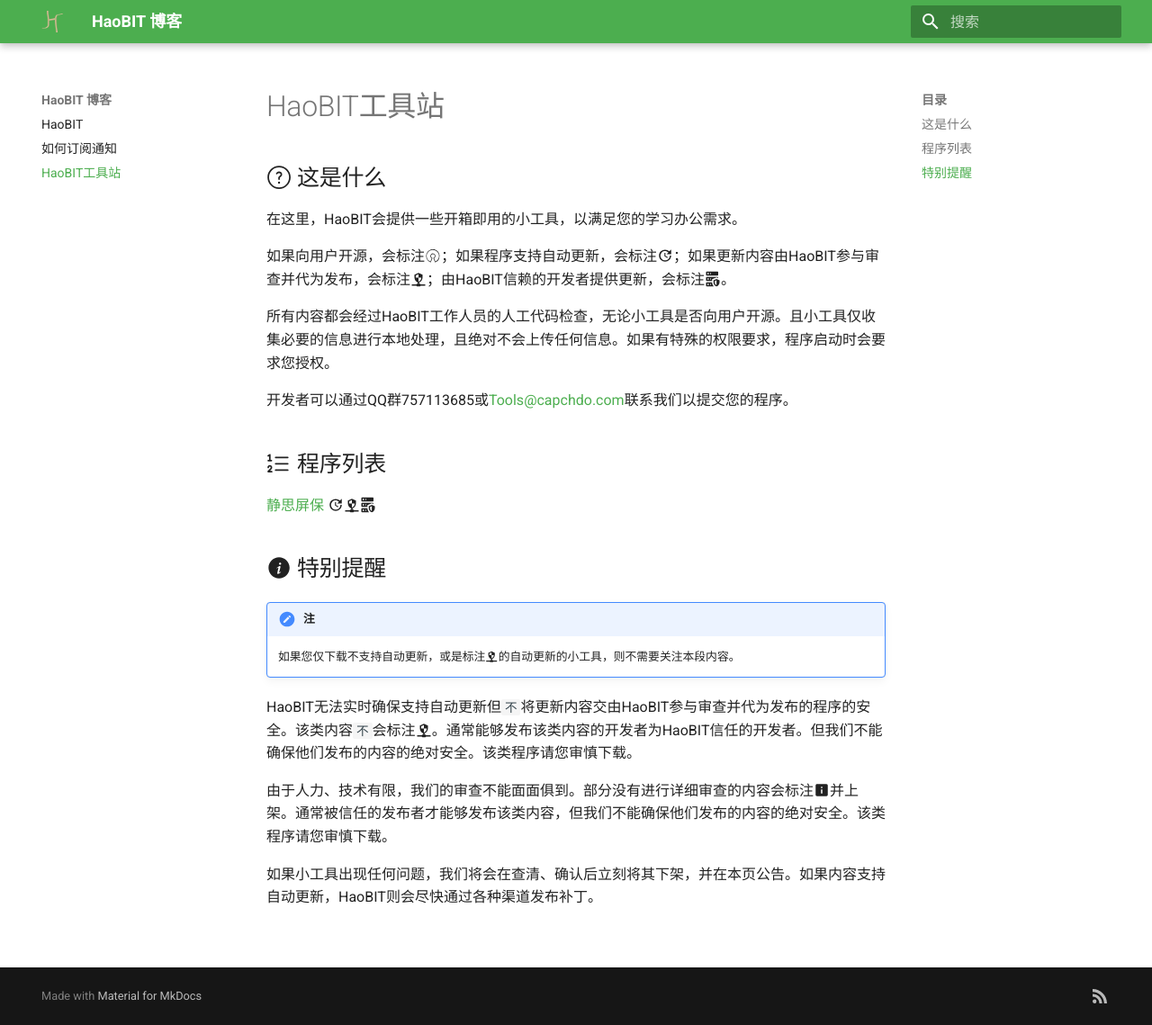
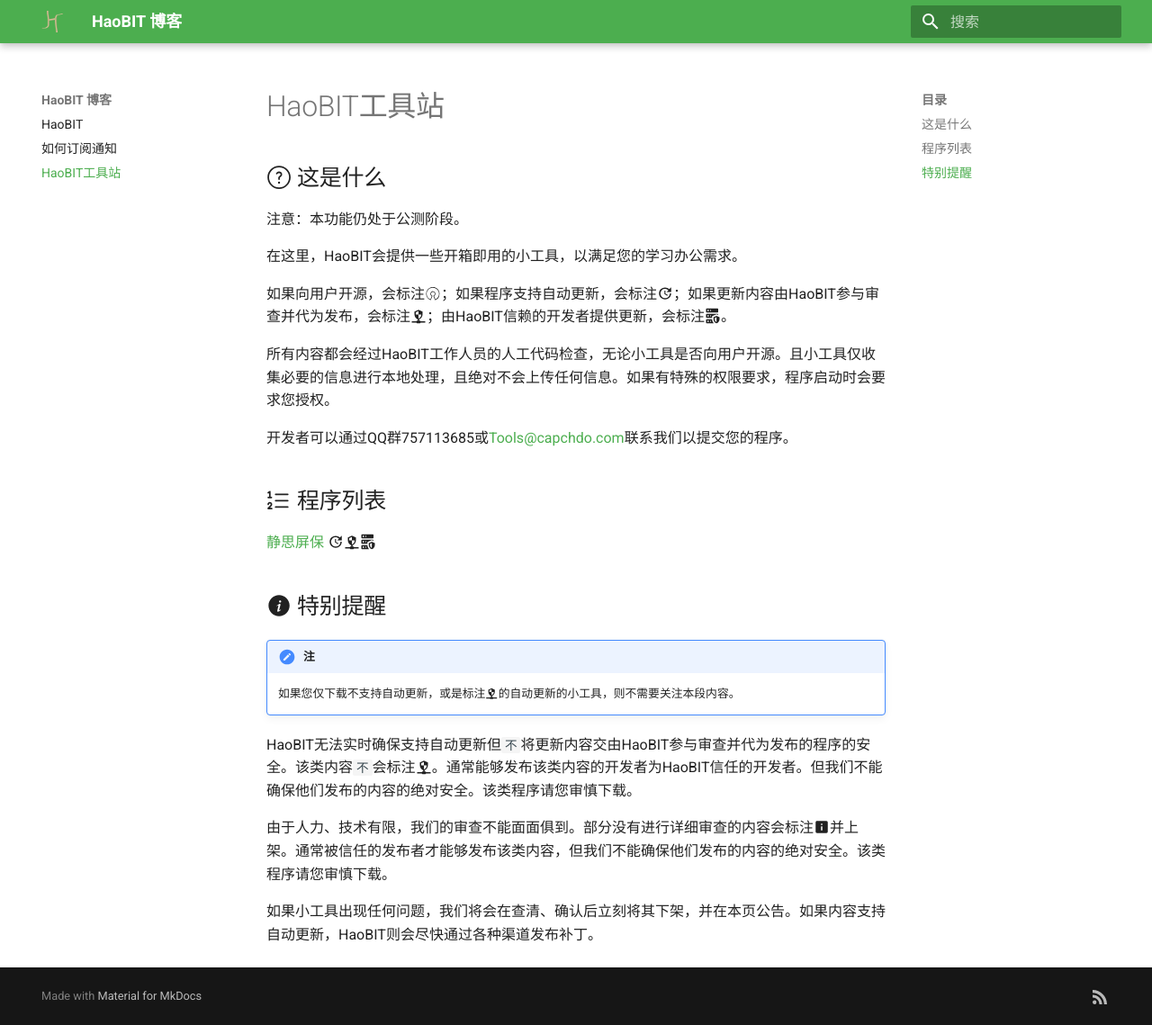
Before and after one commit to Capchdo/blog, an MkDocs documentation site: the page built from docs/tools.md, in a window 1280 px wide and 1139 px high. Shown: the whole window at 90% size. Built offline with MkDocs 1.6.1 and Material for MkDocs 9.7.7, drawn with Linux system fonts in a browser that asks for light colours; comment, search, counter and statistics services are not loaded.

Commit message:
公测提示

```diff
--- a/docs/tools.md
+++ b/docs/tools.md
@@ -1,6 +1,8 @@
 # HaoBIT工具站
 
 ## :octicons-question-24: 这是什么
+
+注意：本功能仍处于公测阶段。
 
 在这里，HaoBIT会提供一些开箱即用的小工具，以满足您的学习办公需求。
 
```
